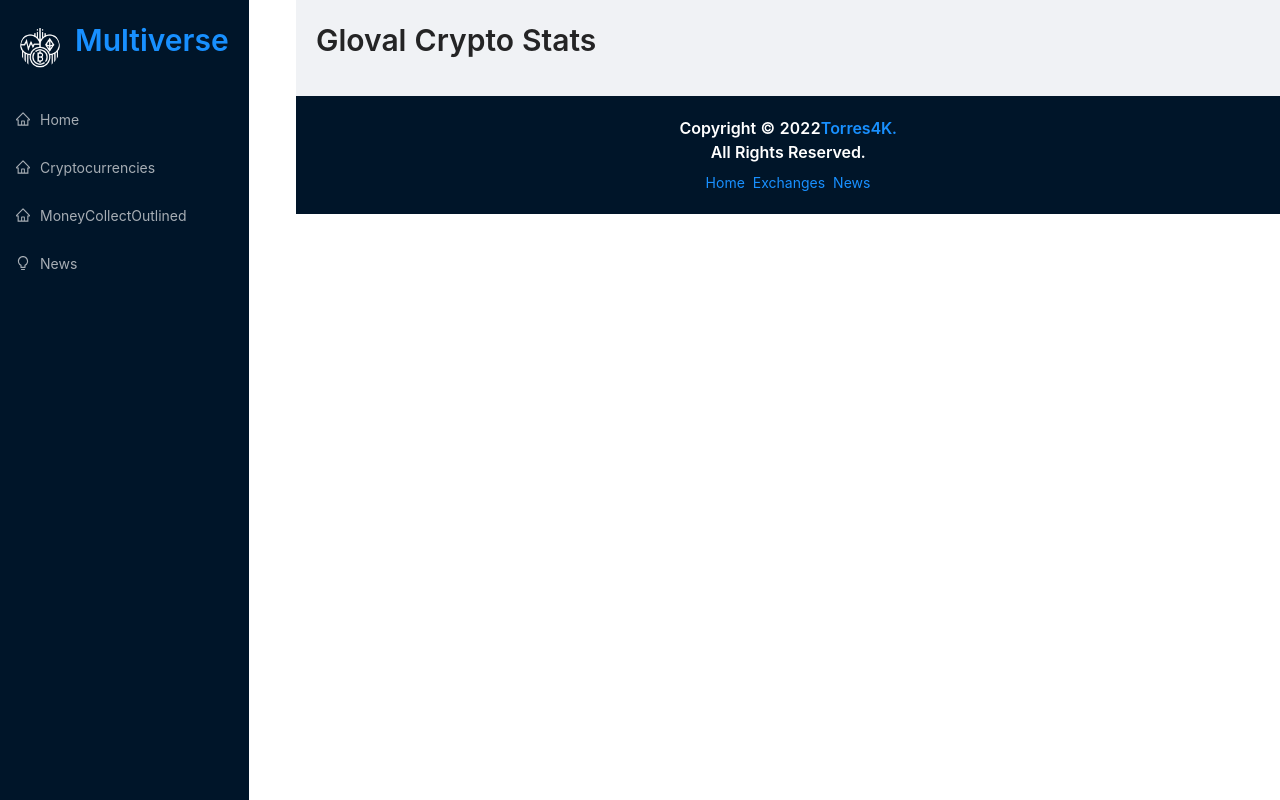
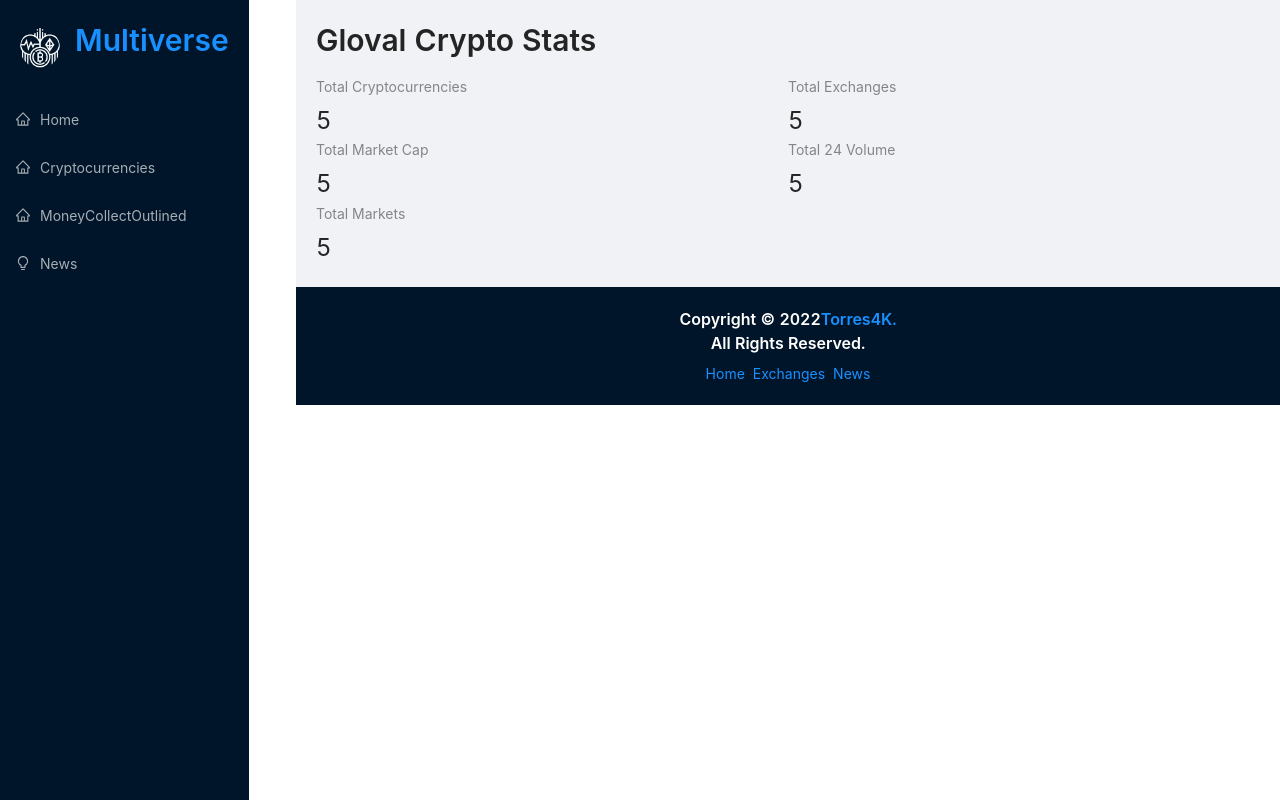
Before and after one commit to OAKevin/Coins, a React (Create React App) app: page / in a window 1280 px wide. Built offline with nearby package versions, Linux system fonts and the light colour scheme.

Commit message:
Basic navbar, footer, and pages.

```diff
--- a/src/components/Homepage.jsx
+++ b/src/components/Homepage.jsx
@@ -9,6 +9,13 @@ const Homepage = () => {
   return (
     <>
       <Title level={2} className="heading">Gloval Crypto Stats</Title>
+      <Row>
+        <Col span={12}> <Statistic title="Total Cryptocurrencies" value="5"/></Col>
+        <Col span={12}> <Statistic title="Total Exchanges" value="5"/></Col>
+        <Col span={12}> <Statistic title="Total Market Cap" value="5"/></Col>
+        <Col span={12}> <Statistic title="Total 24 Volume" value="5"/></Col>
+        <Col span={12}> <Statistic title="Total Markets" value="5"/></Col>
+      </Row>
     </>
   )
 }
```
